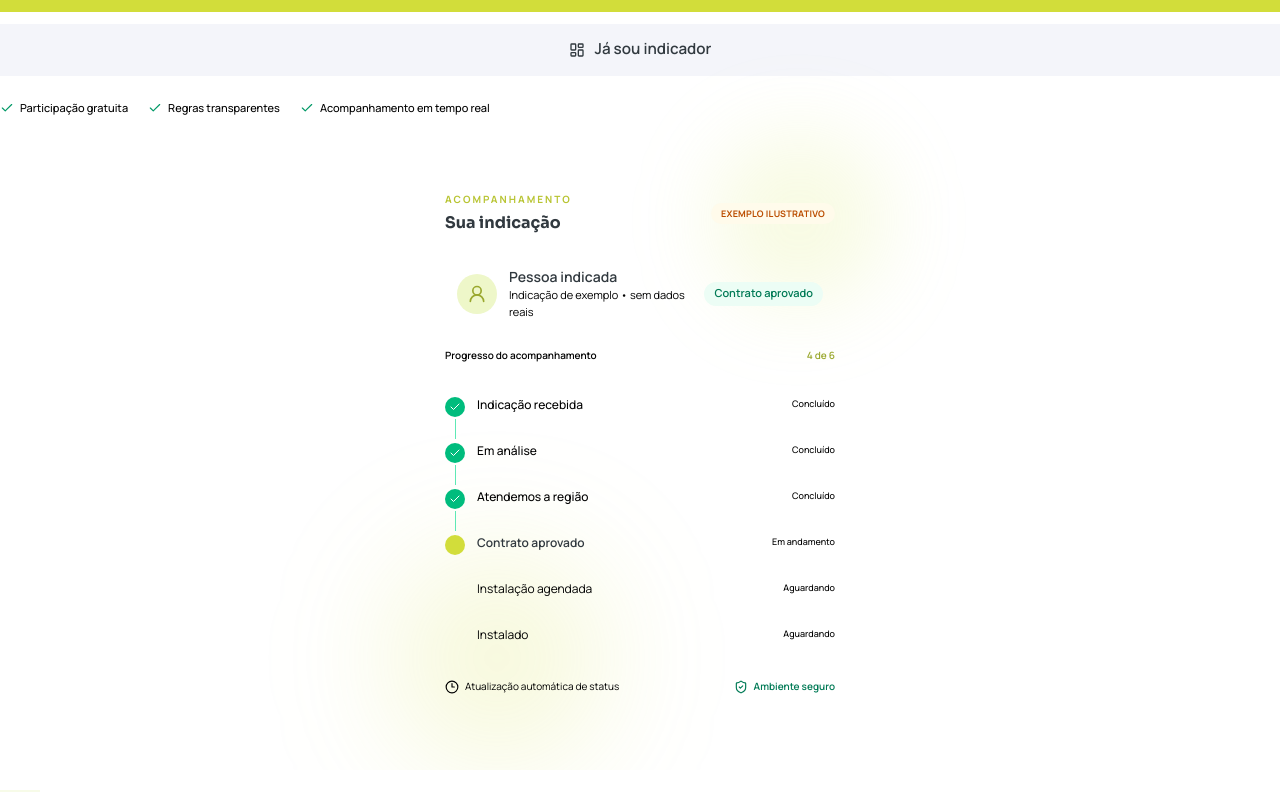
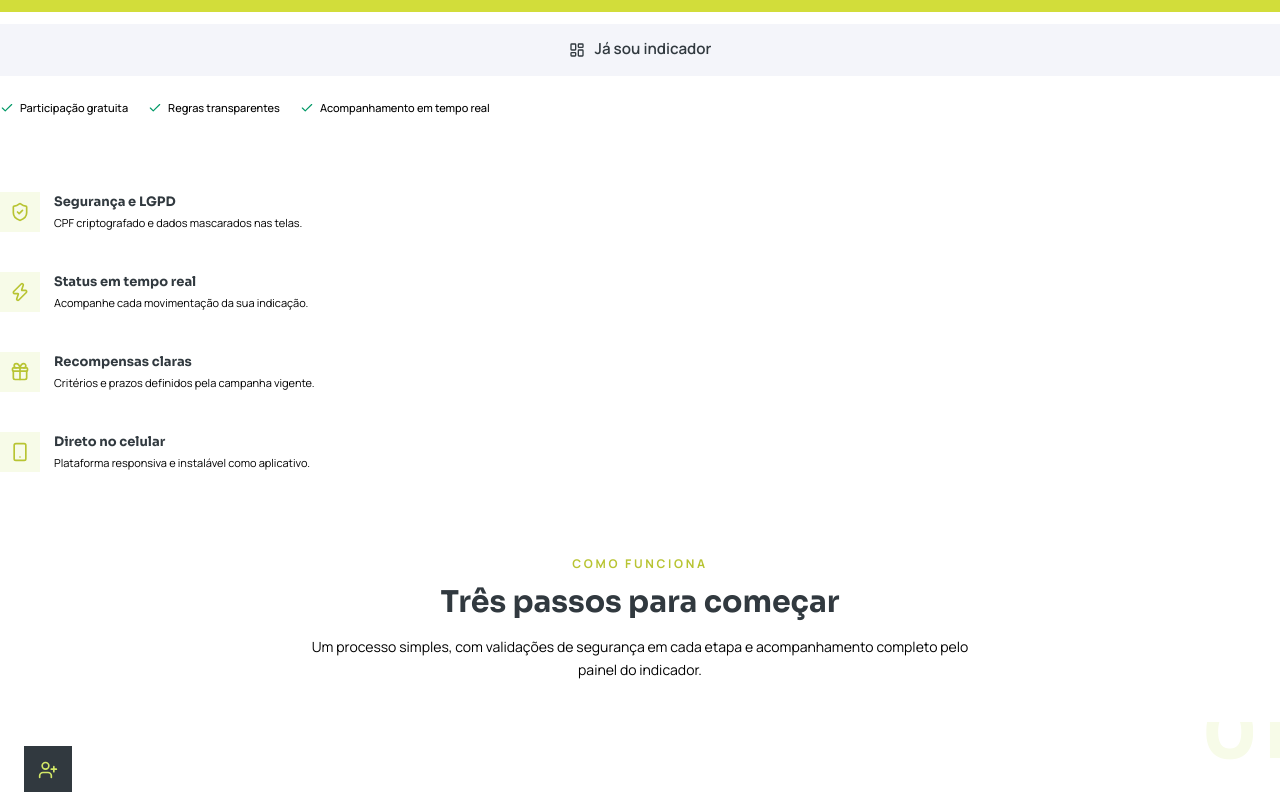
Before and after one commit to julianoridsi-png/estar-on-indica, a Next.js app: page / in a window 1280 px wide. Shown: the part 1360-2152 px from the top of the page. Built offline with nearby package versions, Linux system fonts and the light colour scheme; no server answers; the database is empty.

Commit message:
fix: remove extra closing div in landing page

```diff
--- a/src/app/(site)/page.tsx
+++ b/src/app/(site)/page.tsx
@@ -26,7 +26,6 @@ import {
  Zap,
 } from "lucide-react";
 import { Button } from "@/shared/ui/button";
-import { TrackingPreview } from "@/shared/marketing/tracking-preview";
 import { StatusBadge } from "@/features/indicacoes/components/status-badge";
 import { REFERRAL_STATUS_OPTIONS } from "@/features/indicacoes/services/status";
 
@@ -260,9 +259,6 @@ export default function HomePage() {
  </ul>
  </div>
 
- <div className="relative lg:pl-6">
- <TrackingPreview />
- </div>
  </div>
  </section>
 
```
